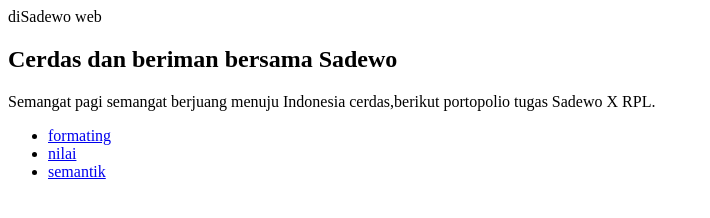
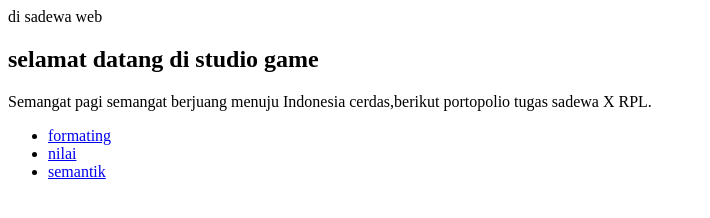
Before and after one commit to sadewabrian401-cloud/sans-DC, a plain HTML site: page index.html in a window 1280 px wide. Shown: the whole page, without its empty margins (0-710 px from the left). Drawn offline with Linux system fonts and the light colour scheme.

Commit message:
index.html

```diff
--- a/index.html
+++ b/index.html
@@ -4,11 +4,11 @@
  </head>
  <body>
   <div class="container"
-	   <h1>diSadewo web</h1>
+	   <h1>di sadewa web</h1>
 	 <br/>
-	 <h2>Cerdas dan beriman bersama Sadewo</h2>
+	 <h2>selamat datang di studio game</h2>
 	 <p>
-	  Semangat pagi semangat berjuang menuju Indonesia cerdas,berikut portopolio tugas Sadewo X RPL.</p>
+	  Semangat pagi semangat berjuang menuju Indonesia cerdas,berikut portopolio tugas sadewa X RPL.</p>
 	<div class="menu pilihan">
 	 <ul>
 	 <li><a href="formating.html">formating</a></li>
```
